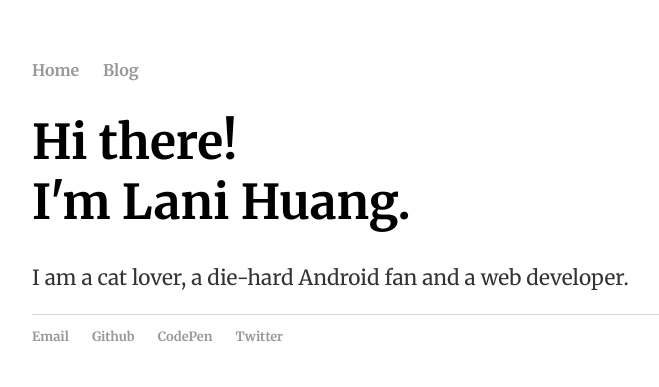
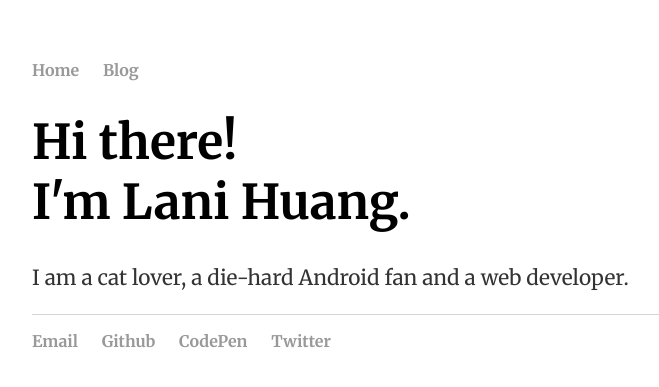
Before and after one commit to Skylani/Skylani.github.io, a Jekyll site: the page built from index.html, in a window 1280 px wide. Shown: the top 387 px of the page, without its empty margins (224-883 px from the left). Built offline with Jekyll 4.4.1, drawn with Linux system fonts in a browser that asks for light colours.

Commit message:
change font size

```diff
--- a/css/main.css
+++ b/css/main.css
@@ -35,7 +35,6 @@ p {
 }
 footer {
     border-top: 1px solid #d5d5d5;
-    font-size: .8em;
 }
 
 ul.posts {
@@ -54,11 +53,6 @@ ul.posts li {
 /************* Responsive ***************/
 
 @media (max-width: 768px) {
-  nav ul, footer ul {
-    font-size: 1.5em;
-
-  }
-
   .blurb {
     text-align: center;
     margin-top: 60px;
```
Also changed, not shown: 1 other file.
